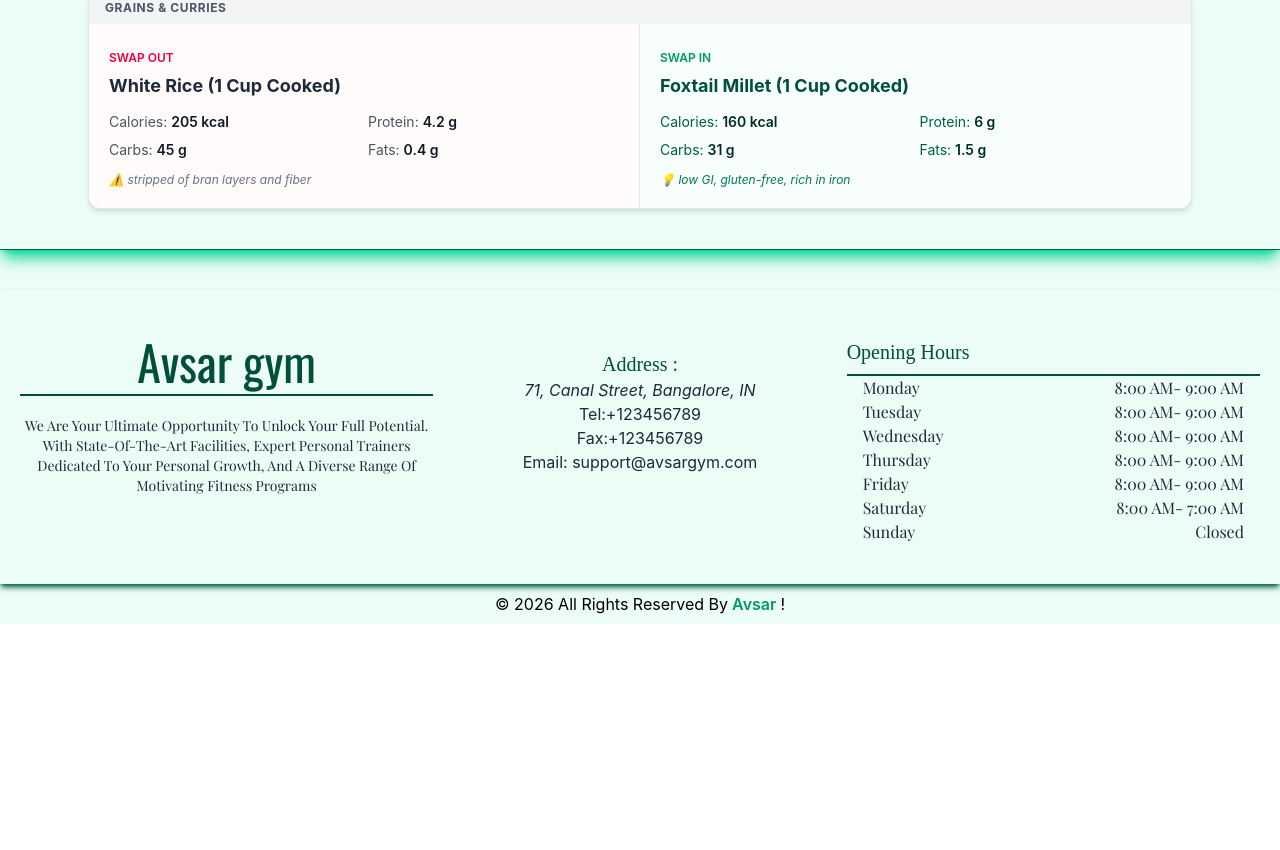
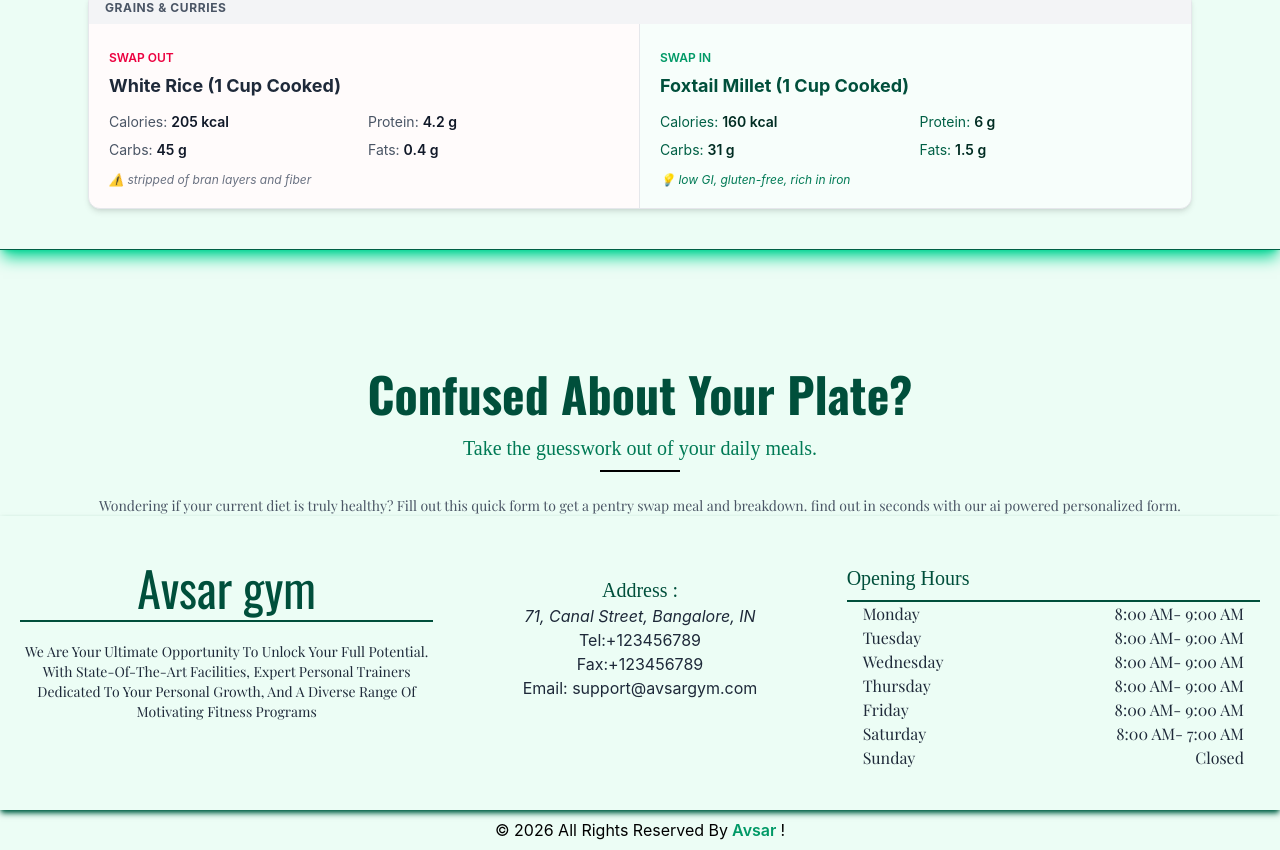
Before and after one commit to Sarita595k/Gym_Website_Frontend, a React (Vite) app: page /nutrition in a window 1280 px wide. Shown: the part 4161-5011 px from the top of the page. Before the commit the page ends 4785 px from the top, so only its background shows below. Built offline with nearby package versions, Linux system fonts and the light colour scheme; a web font is replaced by a local one.

Commit message:
swap recipe frontend heading added

```diff
--- /dev/null
+++ b/src/Components/NutritionPage/SwapForm.jsx
@@ -0,0 +1,9 @@
+import React from 'react'
+
+const SwapForm = () => {
+    return (
+        <div></div>
+    )
+}
+
+export default SwapForm
--- /dev/null
+++ b/src/Components/NutritionPage/SwapFormHeading.jsx
@@ -0,0 +1,15 @@
+import Heading from "../SubHeader/Heading"
+import SwapForm from "./SwapForm"
+
+const SwapFormHeading = () => {
+    return (
+        <div>
+            <Heading heading="Confused About Your Plate?" subHeading="Take the guesswork out of your daily meals."
+                paragraph="Wondering if your current diet is truly healthy?
+                 Fill out this quick form to get a pentry swap meal and breakdown. find out in seconds with our ai powered personalized form." />
+            <SwapForm />
+        </div>
+    )
+}
+
+export default SwapFormHeading
--- a/src/Pages/NutritionPlan.jsx
+++ b/src/Pages/NutritionPlan.jsx
@@ -2,6 +2,7 @@ import AiNutrition from "../Components/NutritionPage/AiNutrition"
 import NutritionHero from "../Components/NutritionPage/NutritionHero"
 import { PantrySwap } from "../Components/NutritionPage/PantrySwap"
 import RecipeHeading from "../Components/NutritionPage/RecipeHeading"
+import SwapFormHeading from "../Components/NutritionPage/SwapFormHeading"
 // import Recipe from "../Components/NutritionPage/RecipeHeading"
 import WhatToEat from "../Components/NutritionPage/WhatToEat"
 
@@ -13,6 +14,7 @@ const NutritionPlan = () => {
             <WhatToEat />
             <PantrySwap />
             {/* <RecipeHeading /> */}
+            <SwapFormHeading />
         </div>
     )
 }
```
